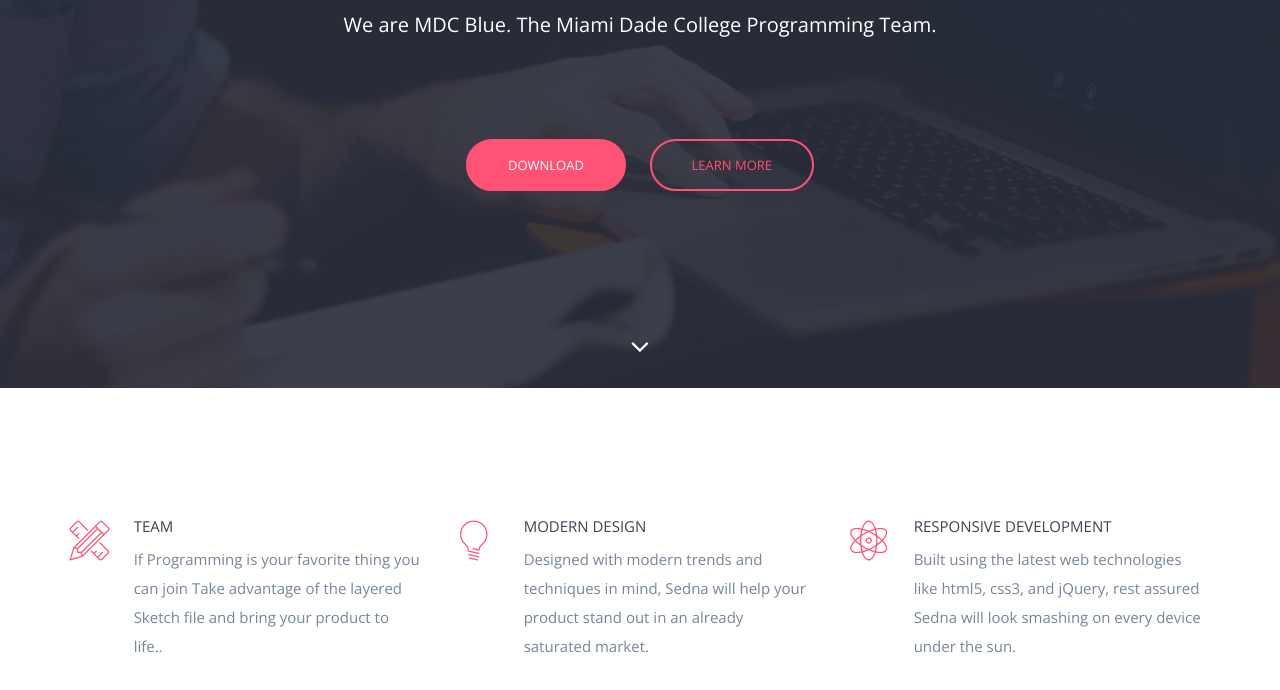
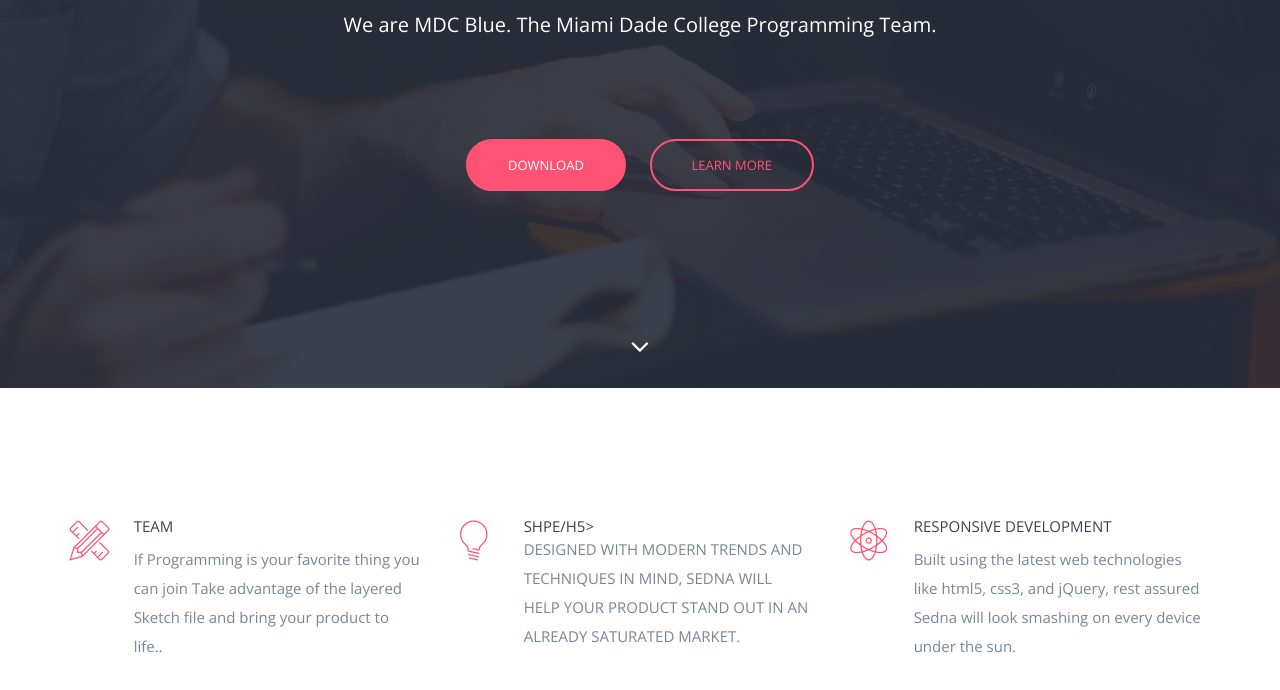
Before and after one commit to MiamiDadeCollege/miamidadecollege.github.io, a plain HTML site: page index.html in a window 1280 px wide. Shown: the part 362-1052 px from the top of the page. Drawn offline with nearby package versions, Linux system fonts and the light colour scheme.

Commit message:
Update index.html

```diff
--- a/index.html
+++ b/index.html
@@ -81,7 +81,7 @@
                         <span data-icon="&#xe030;" class="icon"></span>
                     </div>
                     <div class="intro-content">
-                        <h5>Modern Design</h5>
+                        <h5>Shpe/h5>
                         <p>Designed with modern trends and techniques in mind, Sedna will help your product stand out in an already saturated market.</p>
                     </div>
                 </div>
```
